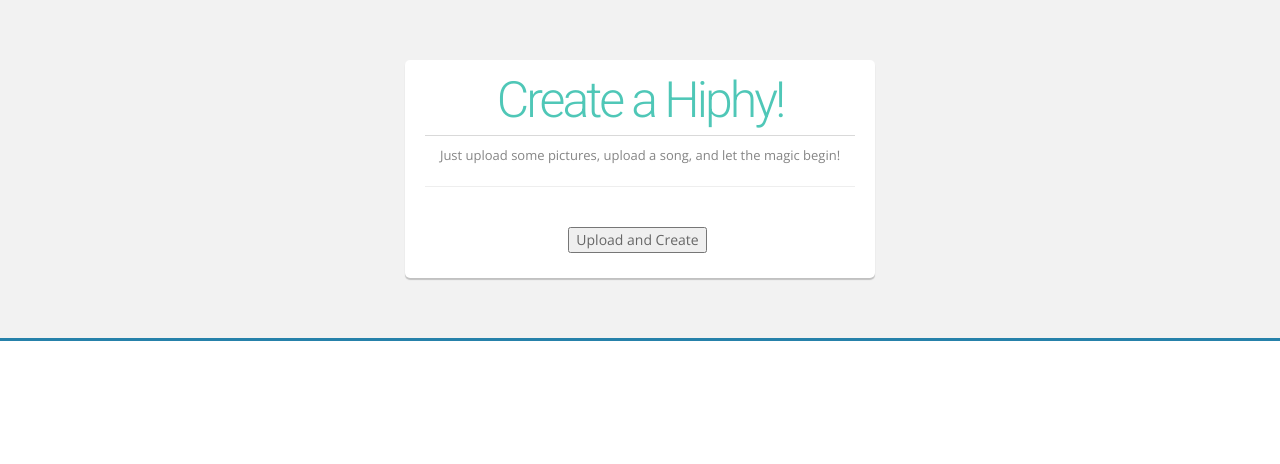
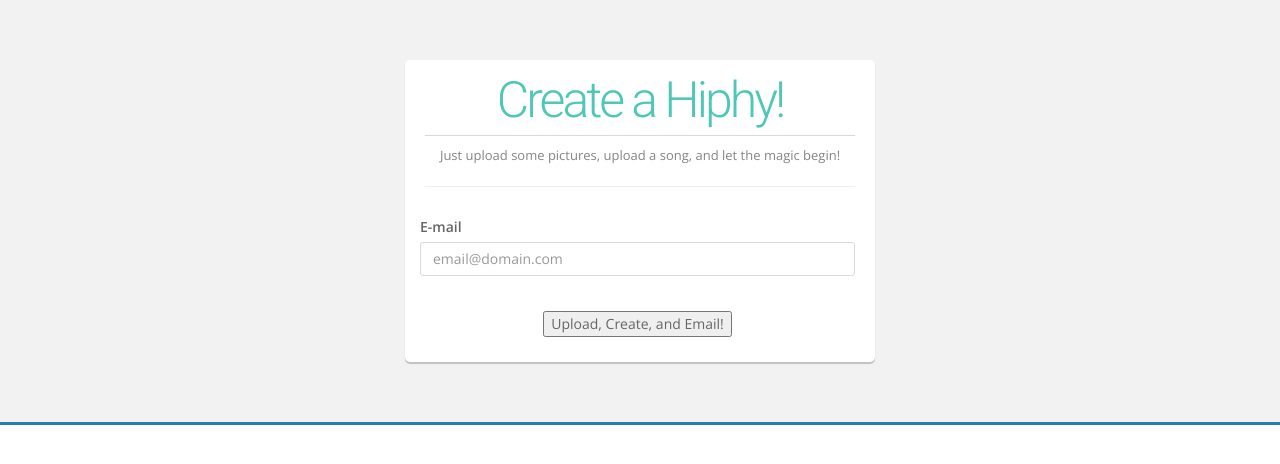
Before and after one commit to austinbrown34/beat-detector, a Flask app: template templates/example.html in a window 1280 px wide. Shown: the part 30-494 px from the top of the page. Run offline with Flask 2, Linux system fonts and the light colour scheme; the template is opened without the code that fills it, so the values that code supplies are empty; some libraries are stand-ins or nearby versions.

Commit message:
add email

```diff
--- a/app.py
+++ b/app.py
@@ -107,12 +107,13 @@ def create_instructions(beats, images_url):
     return instructions
 
 
-def send_to_ffmpeg(images_url, song_url, instructions):
+def send_to_ffmpeg(images_url, song_url, instructions, email):
 
     values = {
         "images_s3_url": images_url,
         "song_s3_url": song_url,
-        "instructions": instructions
+        "instructions": instructions,
+        "email": email
     }
 
     requests.post(ffmpeg_url, json=values)
@@ -188,6 +189,7 @@ def upload():
         hex = uuid4().hex
         # print (request.files)
         # print (request.files.getlist('file'))
+        email = request.form['email']
         images = []
         for key, f in request.files.items():
             if key.startswith('file'):
@@ -203,7 +205,7 @@ def upload():
         beats = get_beats(song)
         images_url = 'https://s3.amazonaws.com/{}/{}/'.format(app.config["S3_BUCKET"], '{}/{}'.format(app.config["S3_UPLOAD_DIRECTORY"], hex))
         instructions = create_instructions(beats, images_url)
-        send_to_ffmpeg(images_url, song_url, instructions)
+        send_to_ffmpeg(images_url, song_url, instructions, email)
 
     # out = s3_upload(form.audio, '{}/{}'.format(app.config["S3_AUDIO_UPLOAD_DIRECTORY"], hex))
     # outputs = s3_uploads(request.files.getlist("example"), '{}/{}'.format(app.config["S3_UPLOAD_DIRECTORY"], hex))
--- a/templates/example.html
+++ b/templates/example.html
@@ -107,7 +107,12 @@
                                 <ul class="list-inline" style="text-align:center;">
 
                                   {{ dropzone.create(action_view='upload') }}
-                                  <button style="margin-top: 20px;" id="submit-all">Upload and Create</button>
+                                  <div class="form-group">
+                                      <label style="float: left;padding-top: 10px;padding-right: 20px; clear: left;">E-mail</label>
+
+                                      <input name="email" type="text" placeholder="email@domain.com" class="form-control">
+                                  </div>
+                                  <button style="margin-top: 20px;" id="submit-all">Upload, Create, and Email!</button>
                                 </ul>
                                 {% with messages = get_flashed_messages() %}
                                     {% if messages %}
@@ -236,6 +241,9 @@
     this.on('addedfile', function() {
       // Show submit button here and/or inform user to click it.
     })
+    this.on('sending', function(file, xhr, formData) {
+      formData.append('email', $('#email').val()) // Append all the additional input data of your form here!
+    })
   }
 }
 </script>
```
